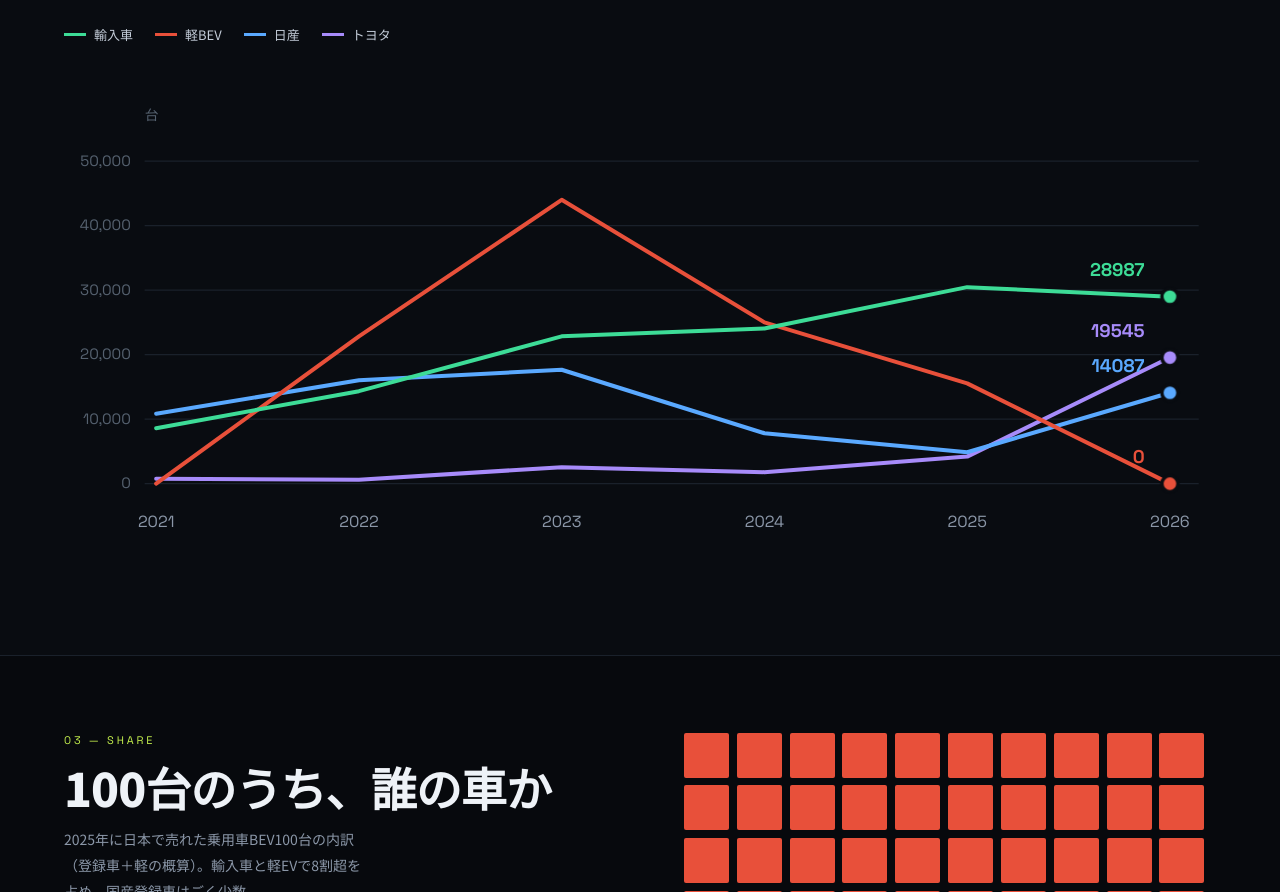
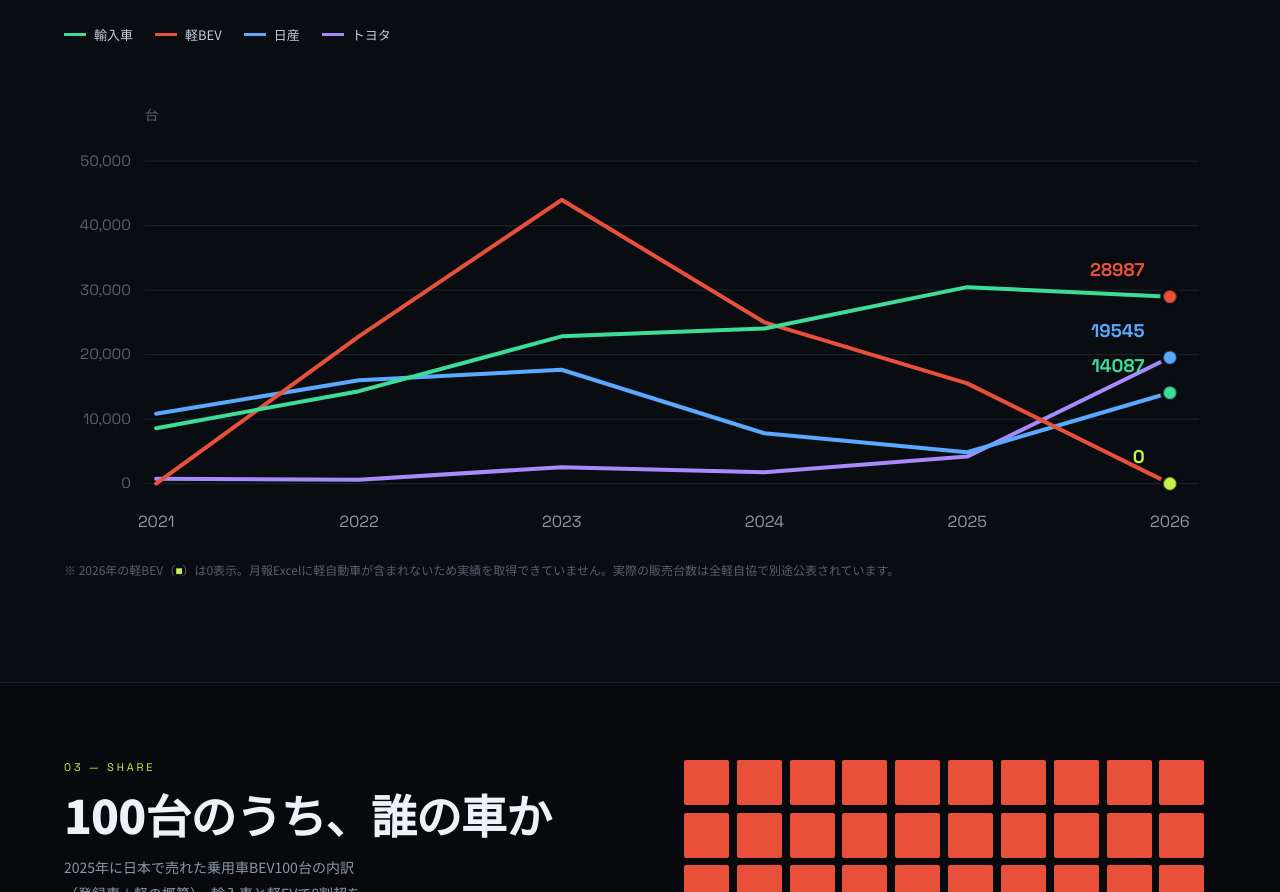
Before and after one commit to h-ogawa0214/who_is_EV_Top, a plain HTML site: page index.html in a window 1280 px wide. Shown: the part 1849-2741 px from the top of the page. Drawn offline with Linux system fonts and the light colour scheme.

Commit message:
ev kei note

```diff
--- a/index.html
+++ b/index.html
@@ -240,18 +240,19 @@
         </g>
 
         <g stroke="#090c11" stroke-width="3">
-          <circle data-dot="import" data-anim="pop" cx="960" cy="76.3" r="7" fill="#3ddc97" opacity="0"></circle>
-          <circle data-dot="kei" data-anim="pop" cx="960" cy="148.7" r="7" fill="#e8503a" opacity="0"></circle>
-          <circle data-dot="nissan" data-anim="pop" cx="960" cy="194.2" r="7" fill="#5aa9ff" opacity="0"></circle>
-          <circle data-dot="toyota" data-anim="pop" cx="960" cy="222.2" r="7" fill="#a78bfa" opacity="0"></circle>
+          <circle data-dot="import" data-anim="pop" cx="960" cy="76.3" r="7" fill="#e8503a" opacity="0"></circle>
+          <circle data-dot="kei" data-anim="pop" cx="960" cy="148.7" r="7" fill="#c6f24e" opacity="0"></circle>
+          <circle data-dot="nissan" data-anim="pop" cx="960" cy="194.2" r="7" fill="#3ddc97" opacity="0"></circle>
+          <circle data-dot="toyota" data-anim="pop" cx="960" cy="222.2" r="7" fill="#5aa9ff" opacity="0"></circle>
         </g>
         <g data-anim="fade" opacity="0" font-family="Space Grotesk, sans-serif" font-weight="700" font-size="16">
-          <text data-endlabel="import" x="938" y="58" fill="#3ddc97" text-anchor="end">226</text>
-          <text data-endlabel="kei" x="938" y="152" fill="#e8503a" text-anchor="end">164</text>
-          <text data-endlabel="nissan" x="938" y="198" fill="#5aa9ff" text-anchor="end">125</text>
-          <text data-endlabel="toyota" x="938" y="242" fill="#a78bfa" text-anchor="end">101</text>
+          <text data-endlabel="import" x="938" y="58" fill="#e8503a" text-anchor="end">226</text>
+          <text data-endlabel="kei" x="938" y="152" fill="#c6f24e" text-anchor="end">164</text>
+          <text data-endlabel="nissan" x="938" y="198" fill="#3ddc97" text-anchor="end">125</text>
+          <text data-endlabel="toyota" x="938" y="242" fill="#5aa9ff" text-anchor="end">101</text>
         </g>
       </svg>
+        <p style="margin:8px 0 0;font-size:12px;color:#55616f;line-height:1.6">※ 2026年の軽BEV（<span style="color:#c6f24e">■</span>）は0表示。月報Excelに軽自動車が含まれないため実績を取得できていません。実際の販売台数は全軽自協で別途公表されています。</p>
     </div>
   </section>
 
```
